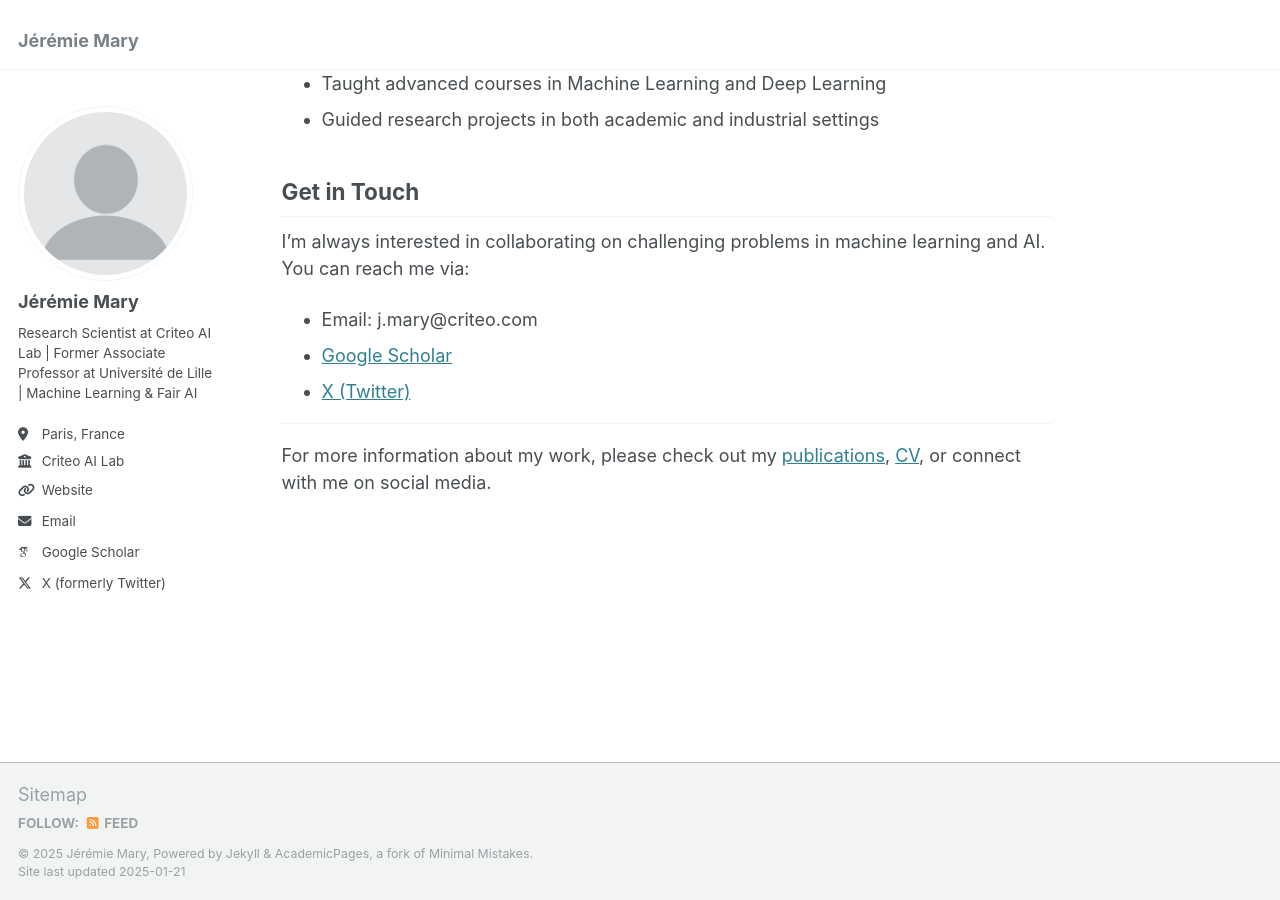
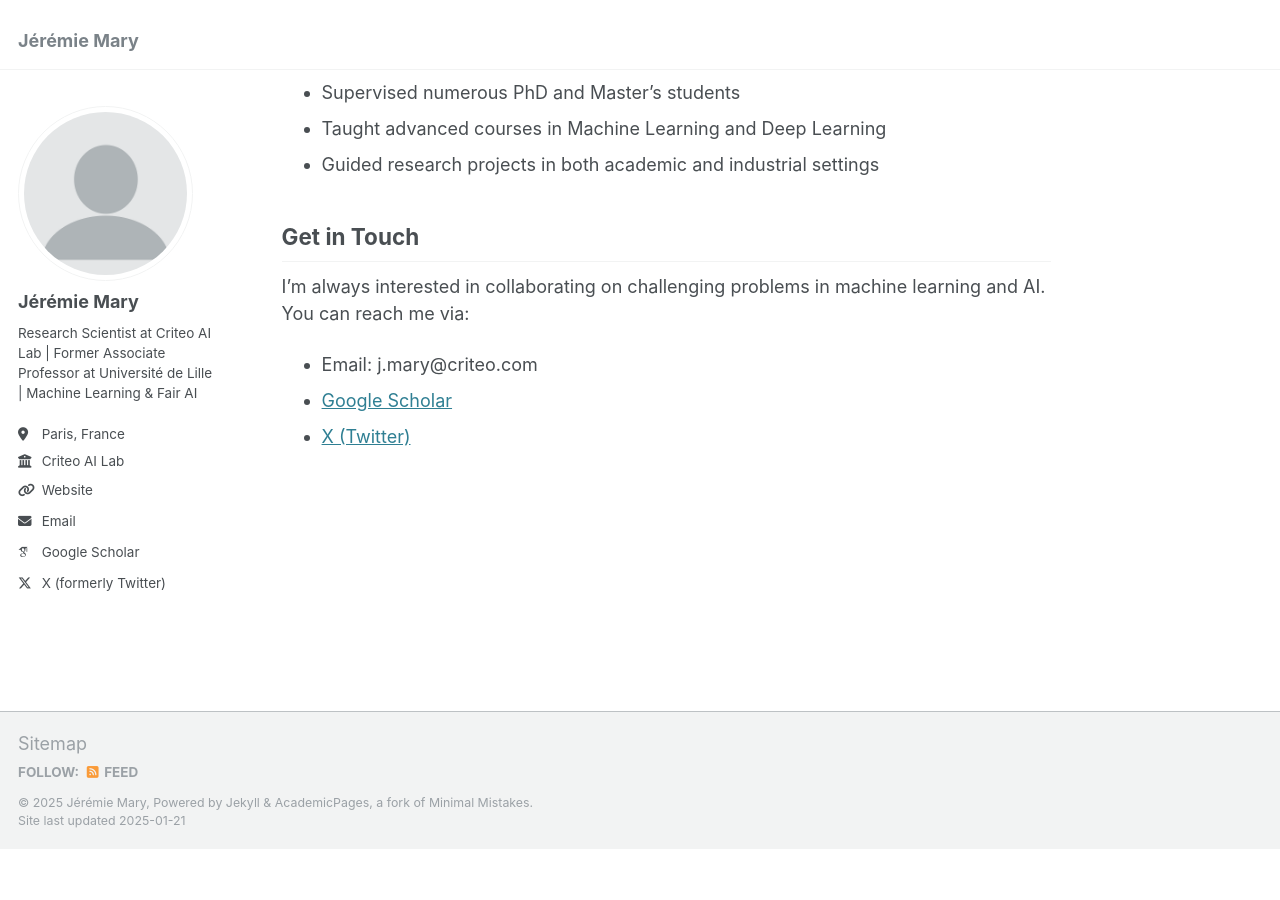
Before and after one commit to JeremieMary/jeremiemary.github.io, a Jekyll site: the page built from _pages/about.md, in a window 1280 px wide and 900 px high, scrolled down 1418 px. Built offline with Jekyll 4.4.1, drawn with Linux system fonts in a browser that asks for light colours; some web fonts are replaced; after the commit the page ends 2267 px from its top, so only the background shows below that; some of the changed text lies outside the part shown.

Commit message:
removing stuff

```diff
--- a/_pages/about.md
+++ b/_pages/about.md
@@ -50,7 +52,3 @@ I'm always interested in collaborating on challenging problems in machine learni
 * Email: j.mary@criteo.com
 * [Google Scholar](https://scholar.google.com/citations?user=T3dQRjAAAAAJ&hl=fr)
 * [X (Twitter)](https://x.com/JeremieMary)
-
----
-
-For more information about my work, please check out my [publications](/publications/), [CV](/cv/), or connect with me on social media.
```
Also changed, not shown: other parts of _pages/about.md (+2 -0 lines).
